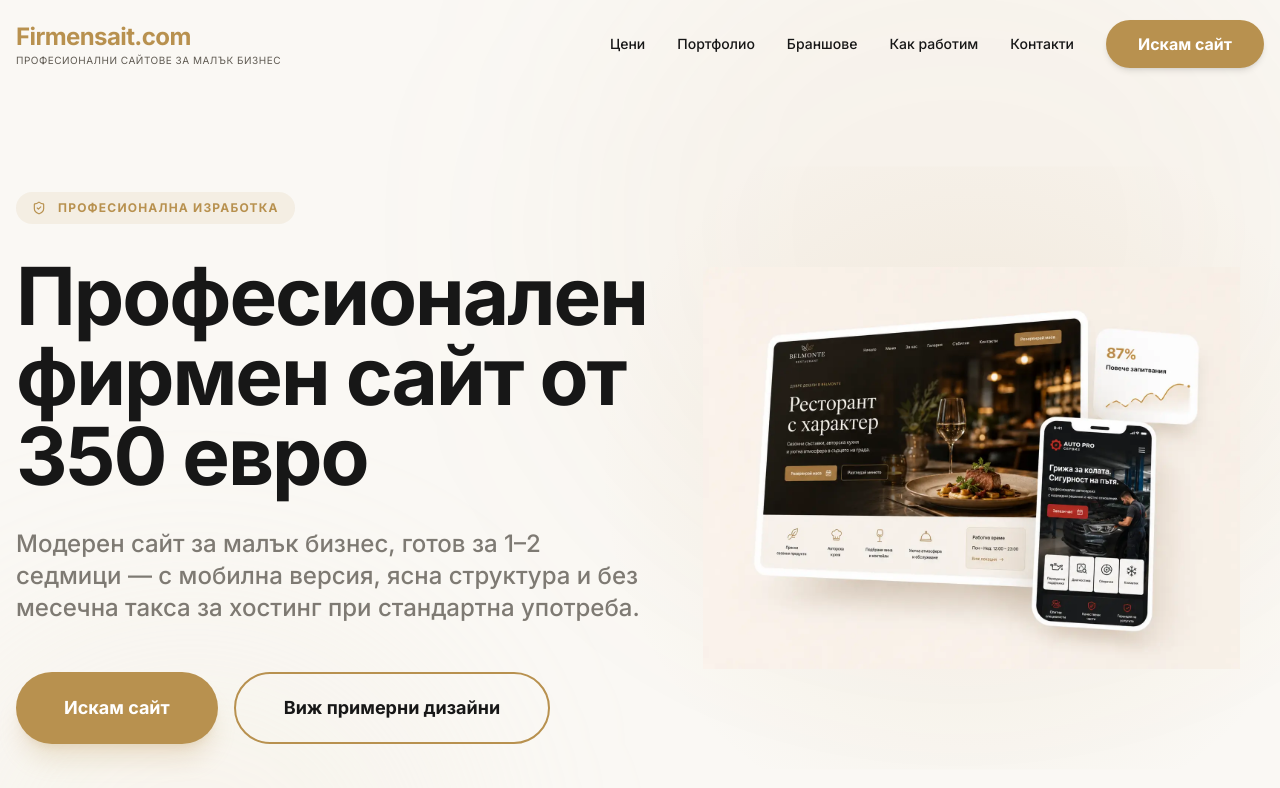
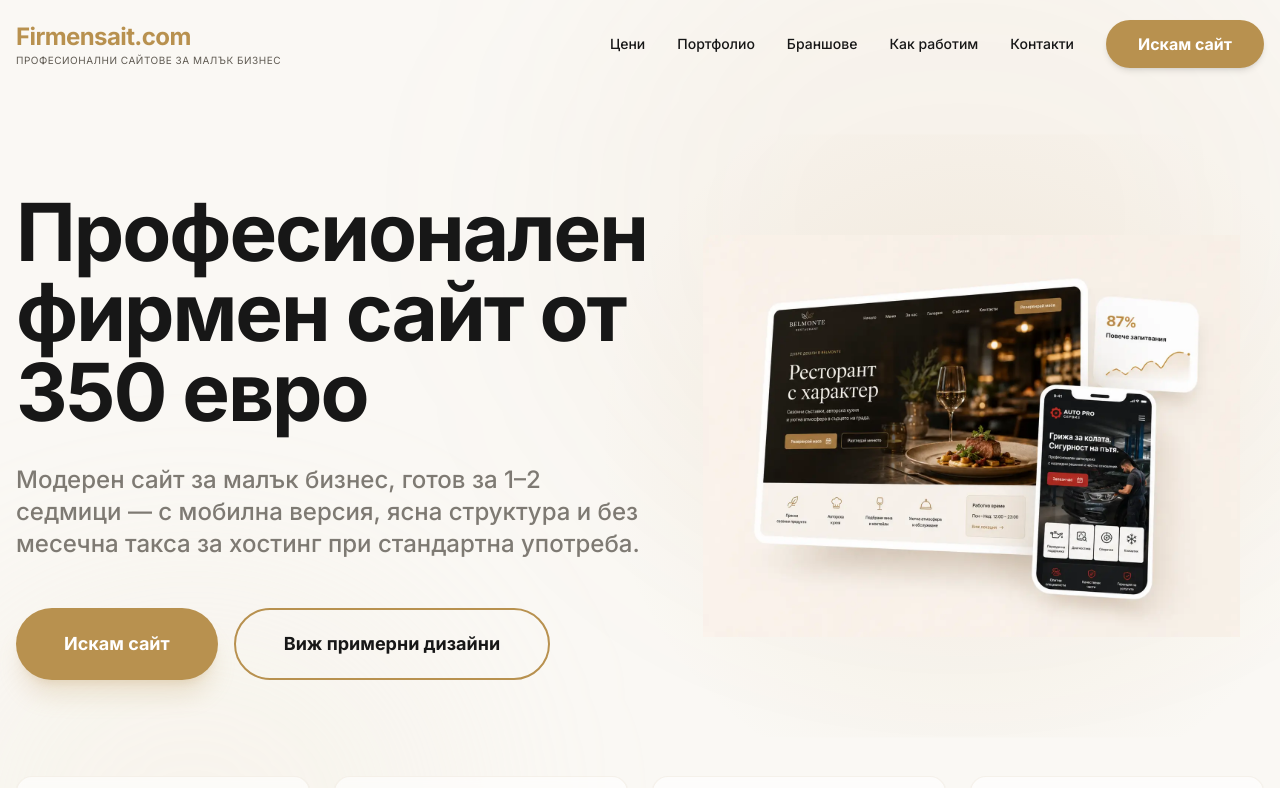
Before and after one commit to Rocka374/firmensait.com, a Next.js app: page / in a window 1280 px wide. Shown: the top 788 px of the page. Built offline with nearby package versions, Linux system fonts and the light colour scheme.

Commit message:
[dyad] Премахване на значката над H1 заглавието в Hero секцията. - wrote 1 file(s)

```diff
--- a/src/components/Hero.tsx
+++ b/src/components/Hero.tsx
@@ -61,10 +61,6 @@ export default function Hero() {
 
           {/* Left Content */}
           <div className="flex-1 lg:flex-[0.9] text-center lg:text-left relative z-20">
-            <div className="inline-flex items-center gap-3 px-4 py-2 rounded-full bg-primary/10 text-primary text-xs font-bold uppercase tracking-widest mb-8">
-              <ShieldCheck size={14} />
-              Професионална изработка
-            </div>
             <h1 className="text-4xl md:text-6xl lg:text-[5rem] font-bold text-foreground leading-[1.05] mb-8 tracking-tight">
               {hero.title}
             </h1>
@@ -82,9 +78,8 @@ export default function Hero() {
             </div>
           </div>
 
-          {/* Right Visual Showcase - Cleaned from shadows and animations */}
+          {/* Right Visual Showcase */}
           <div className="flex-1 lg:flex-[1.1] w-full relative max-w-[850px] lg:max-w-none mx-auto py-10 lg:py-0 z-10">
-            {/* Subtle Radial Glow Behind Image */}
             <div className="absolute inset-0 bg-[radial-gradient(circle_at_center,_rgba(184,145,79,0.12)_0%,_transparent_70%)] pointer-events-none transform scale-150" />
 
             <div className="relative z-10 w-full aspect-[16/11]">
```
